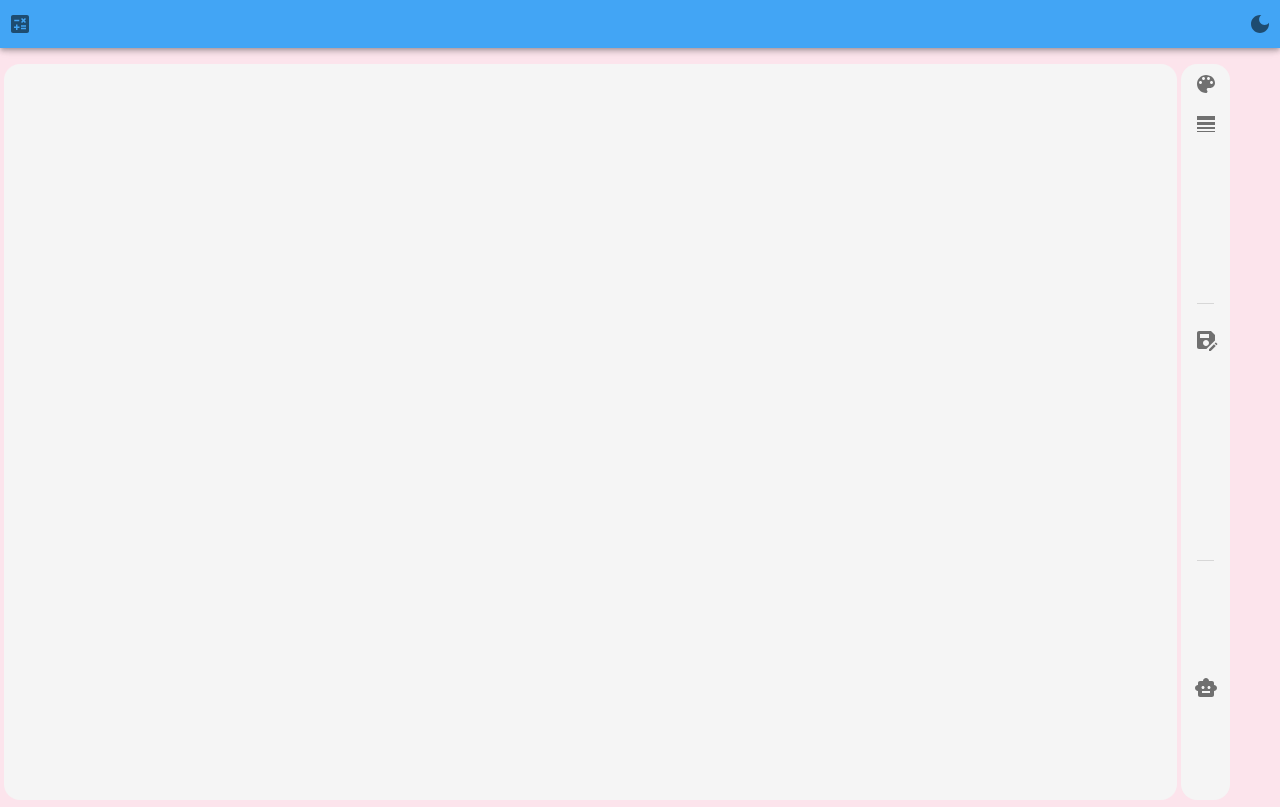
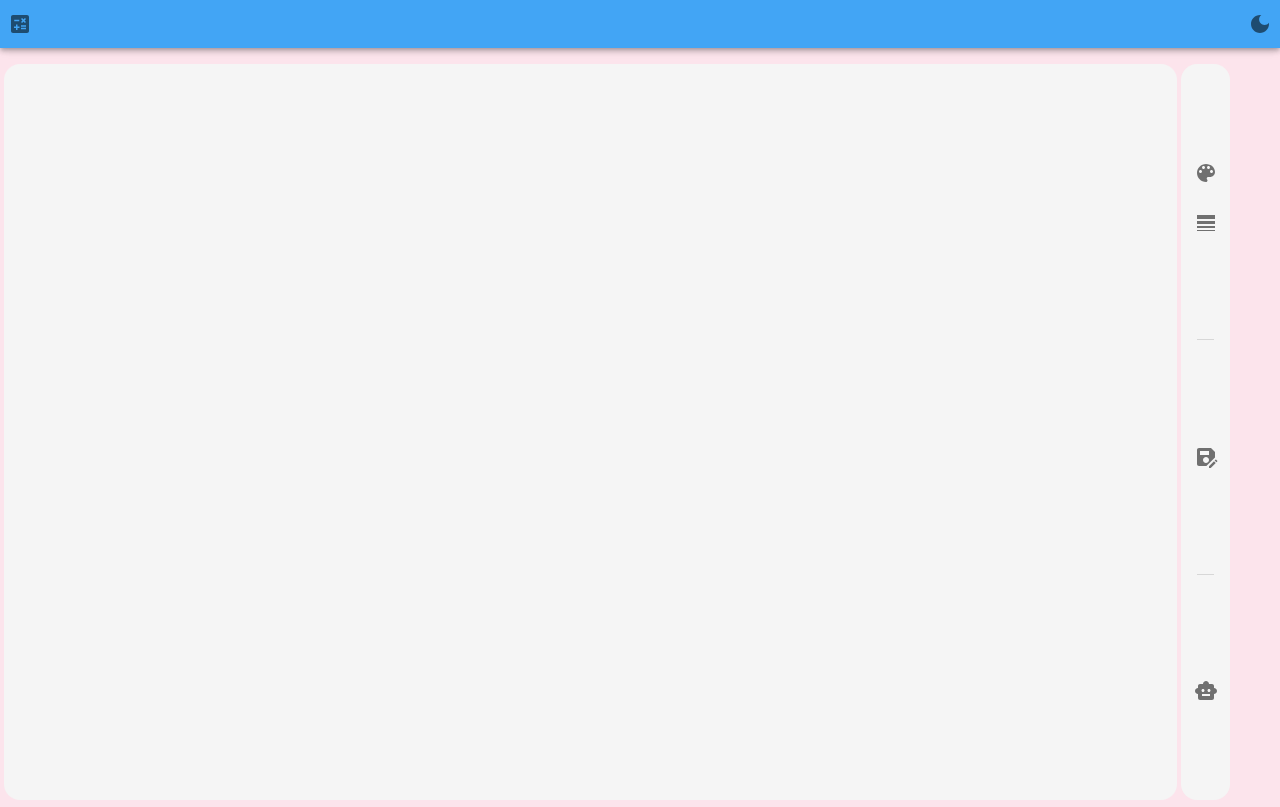
Before and after one commit to BTrifonov/digital-notes-app, a React (Vite) app in the folder frontend/app/: page /home-page in a window 1280 px wide. Built offline with nearby package versions, Linux system fonts and the light colour scheme.

Commit message:
Trying to create 'infinitely' long canvas

```diff
--- a/frontend/app/src/components/pages/HomePage/AIToolsSidebar.tsx
+++ b/frontend/app/src/components/pages/HomePage/AIToolsSidebar.tsx
@@ -7,14 +7,14 @@ export function AIToolsSidebar() {
     return (
         <Box
             sx={{
-                height: '100%',
-                width: '100%',
                 display: 'flex',
                 flexDirection: 'column',
                 justifyContent: 'space-evenly'
             }}
         >
-            <IconButton>
+            <IconButton
+                size="small"
+            >
                 <SmartToyIcon/>
             </IconButton>
         </Box>
--- a/frontend/app/src/components/pages/HomePage/DrawCanvas.tsx
+++ b/frontend/app/src/components/pages/HomePage/DrawCanvas.tsx
@@ -1,8 +1,5 @@
 import * as React from 'react';
-import { useEffect } from 'react';
 import { getStroke } from 'perfect-freehand';
-
-import { Svg, SVG } from '@svgdotjs/svg.js';
 
 import { getSvgPathFromStroke } from '../../../utils/getSvgPathFromStroke';
 import { DrawCanvasProps } from '../../../types/draw-canvas';
@@ -14,59 +11,21 @@ export default function DrawCanvas({color, lineWeight}:DrawCanvasProps) {
     const [strokes, setStrokes] = React.useState<Stroke[]>([]);  // Store multiple strokes
     const [currentStroke, setCurrentStroke] = React.useState<Stroke>([]);  // Store the current stroke being drawn
 
+
+    //TODO: Working on
+    const [vertOriginY, setVertOriginY] = React.useState<number>(0);
+
     const svgRef = React.useRef<SVGSVGElement|null>(null);
-    const [draw, setDraw] = React.useState<Svg|null>(null);
-
-    useEffect(() => {
-      if(svgRef.current) {
-        const canvas = SVG(svgRef.current);
-        setDraw(canvas);
-
-        //Clean up the canvas
-        return () => {
-          canvas.remove()
-        };
-      }
-    }, []);
-
-    useEffect(() => {
-      if(draw) {
-        draw.clear();
-        draw.on('pointerdown', (e: Event) => handlePointerDown(e as unknown as React.PointerEvent<SVGSVGElement>));
-        draw.on('pointermove', (e: Event) => handlePointerMove(e as unknown as React.PointerEvent<SVGSVGElement>));
-        draw.on('pointerup', () => handlePointerUp());
-
-        // Render all previous strokes
-        strokes.forEach(stroke => {
-          const pathData = getSvgPathFromStroke(getStroke(stroke, {
-            size: lineWeight,
-            thinning: 0.5,
-            smoothing: 0.5,
-            streamline: 0.5,
-          }));
-
-          draw.path(pathData).stroke({ color, width: lineWeight }).fill(color);
-        });
-
-        if (currentStroke.length > 0) {
-          const currentPathData = getSvgPathFromStroke(getStroke(currentStroke, {
-            size: lineWeight,
-            thinning: 0.5,
-            smoothing: 0.5,
-            streamline: 0.5,
-          }));
-          draw.path(currentPathData).stroke({ color, width: lineWeight }).fill(color);
-        }
-      }
-    }, [strokes, currentStroke, draw, lineWeight, color]);
 
     //--------------------------------------------------------------------------
     // Pointer event handling functions
     //--------------------------------------------------------------------------
     function handlePointerDown(e: React.PointerEvent<SVGSVGElement>) {
       const svg = e.currentTarget;
-      const { left, top } = svg.getBoundingClientRect();  // Get the position of the SVG in the viewport
+      const { left, top, height } = svg.getBoundingClientRect();  // Get the position of the SVG in the viewport
       e.currentTarget.setPointerCapture(e.pointerId);
+
+      if(e.clientY > height) setVertOriginY(-(e.clientY-height));
 
       // Adjust coordinates to be relative to the SVG
       setCurrentStroke([[e.clientX - left, e.clientY - top, e.pressure]]);
@@ -76,7 +35,10 @@ export default function DrawCanvas({color, lineWeight}:DrawCanvasProps) {
       if (e.buttons !== 1) return;
 
       const svg = e.currentTarget;
-      const { left, top } = svg.getBoundingClientRect();  // Adjust coordinates to the SVG
+      const { left, top, height } = svg.getBoundingClientRect();  // Adjust coordinates to the SVG
+
+      //Implement basic overflow functionality
+      if(e.clientY > height) setVertOriginY(-(e.clientY-height));
 
       setCurrentStroke(prevStroke => [
         ...prevStroke,
@@ -92,8 +54,13 @@ export default function DrawCanvas({color, lineWeight}:DrawCanvasProps) {
       }
     }
 
+    function loadSVG() {
+
+    }
+
     return (
       <svg
+      ref={svgRef}
       height="100%"
       width="100%"
       onPointerDown={handlePointerDown}
--- a/frontend/app/src/components/pages/HomePage/DrawToolsSidebar.tsx
+++ b/frontend/app/src/components/pages/HomePage/DrawToolsSidebar.tsx
@@ -28,12 +28,17 @@ export default function DrawToolsSidebar({handleColorChange, handleLineWeightCha
     return (
         <Box
             sx={{
-                height: '100%',
-                width: '100%'
+                display: 'flex',
+                flexDirection: 'column',
+                justifyContent: 'space-between',
+                gap: 2
             }}
         >
 
-            <IconButton onClick={triggerColorChange}>
+            <IconButton
+                size='small'
+                onClick={triggerColorChange}
+            >
                 <ColorLensIcon/>
             </IconButton>
 
@@ -76,7 +81,10 @@ export default function DrawToolsSidebar({handleColorChange, handleLineWeightCha
                 </ButtonGroup>
             </Popover>
 
-            <IconButton onClick={triggerLineWeightChange}>
+            <IconButton
+                size='small'
+                onClick={triggerLineWeightChange}
+            >
                 <LineWeightIcon/>
             </IconButton>
 
--- a/frontend/app/src/components/pages/HomePage/HomePage.tsx
+++ b/frontend/app/src/components/pages/HomePage/HomePage.tsx
@@ -16,25 +16,21 @@ export default function HomePage({ handleThemeToggle, isDarkMode }: ButtonAppBar
   const theme = useTheme();
 
   /**
-   * Drawing hooks
+   * Drawing states
    */
   const [drawColor, setDrawColor] = React.useState<string>('black');
   const [lineWeight, setLineWeight] = React.useState<number>(5);
 
+  /**
+   * Managing notes states
+   */
+  const [saveNoteTriggered, setSaveNoteTriggered] = React.useState<boolean>(false);
 
-  const [saveNoteTriggered, setSaveNoteTrigger] = React.useState(false)
 
-  // default value of the canvas should be the full width
+  /**
+   * Layout states
+   */
   const [isNotesMenuOpen, setIsNotesMenuOpen] = React.useState<boolean>(false);
-
-  const handleNotesMenuToggle = () => {
-    setIsNotesMenuOpen(!isNotesMenuOpen);
-  }
-
-  const handleSaveNoteRequest = () => {
-    //TODO: Other than closing the dialog, one should here persist the digital note
-    setSaveNoteTrigger((prev)=> !prev);
-  }
 
   return (
     <Grid2
@@ -48,7 +44,11 @@ export default function HomePage({ handleThemeToggle, isDarkMode }: ButtonAppBar
       columnSpacing={0.5}
     >
       <Grid2 size={12}>
-        <TopNavbar handleThemeToggle={handleThemeToggle} isDarkMode={isDarkMode} isAuth={true} handleNotesMenuToggle={handleNotesMenuToggle}/>
+        <TopNavbar
+          handleThemeToggle={handleThemeToggle}
+          isDarkMode={isDarkMode}
+          isAuth={true}
+          handleNotesMenuToggle={()=>setIsNotesMenuOpen((prev)=>!prev)}/>
       </Grid2>
 
       <Grid2 container display={'flex'} sx={{flexGrow:1}}>
@@ -65,9 +65,11 @@ export default function HomePage({ handleThemeToggle, isDarkMode }: ButtonAppBar
         <Grid2
           size={isNotesMenuOpen ? 9 : 11}
           sx={{
+            height: '1500',
             borderRadius: '1em',
             bgcolor: theme.palette.background.paper
           }}
+          overflow={'scroll'}
         >
           <DrawCanvas color={drawColor} lineWeight={lineWeight}/>
         </Grid2>
@@ -83,9 +85,10 @@ export default function HomePage({ handleThemeToggle, isDarkMode }: ButtonAppBar
         </Grid2>
       </Grid2>
 
-      <SaveNoteDialog handleSaveNote={handleSaveNoteRequest} isDialogOpen={saveNoteTriggered}/>
+      <SaveNoteDialog
+        handleSaveNote={()=>setSaveNoteTriggered((prev)=>!prev)}
+        isDialogOpen={saveNoteTriggered}
+      />
     </Grid2>
-
-
 );
 }
--- a/frontend/app/src/components/pages/HomePage/NotesManagementSidebar.tsx
+++ b/frontend/app/src/components/pages/HomePage/NotesManagementSidebar.tsx
@@ -6,11 +6,14 @@ export default function NotesManagementSidebar() {
     return (
         <Box
             sx={{
-                height: '100%',
-                width: '100%'
+                display: 'flex',
+                flexDirection: 'column',
+                justifyContent:'space-evenly'
             }}
         >
-            <IconButton>
+            <IconButton
+                size="small"
+            >
                 <SaveAsIcon/>
             </IconButton>
 
--- a/frontend/app/src/components/pages/HomePage/RightSidebar.tsx
+++ b/frontend/app/src/components/pages/HomePage/RightSidebar.tsx
@@ -24,21 +24,27 @@ export default function RightSidebar({handleColorChange, handleLineWeightChange}
             }}
         >
 
-            <DrawToolsSidebar handleColorChange={handleColorChange} handleLineWeightChange={handleLineWeightChange}/>
+            <DrawToolsSidebar
+                handleColorChange={handleColorChange}
+                handleLineWeightChange={handleLineWeightChange}
+            />
 
             <Divider
                 sx={{
-                    margin: '1em'
+                    marginTop: '0.5em',
+                    marginBottom: '0.5em'
                 }}
+                variant="middle"
             />
-
 
             <NotesManagementSidebar/>
 
             <Divider
                 sx={{
-                    margin: '1em'
+                    marginTop: '0.5em',
+                    marginBottom: '0.5em'
                 }}
+                variant="middle"
             />
 
             <AIToolsSidebar/>
--- a/frontend/app/src/types/draw-canvas.ts
+++ b/frontend/app/src/types/draw-canvas.ts
@@ -4,5 +4,7 @@
 
 export interface DrawCanvasProps {
     color: string,
-    lineWeight: number
+    lineWeight: number,
+
+    //handleSaveNote: ()=>void;
 }
```
